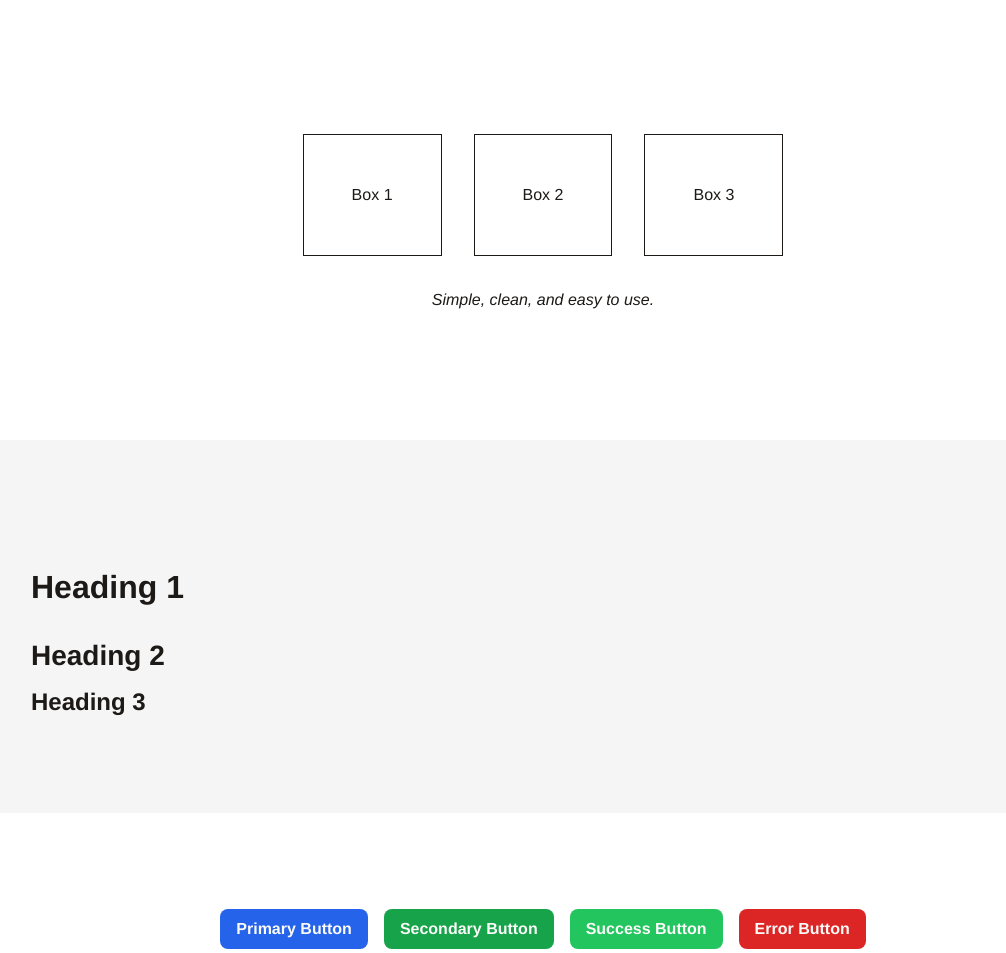
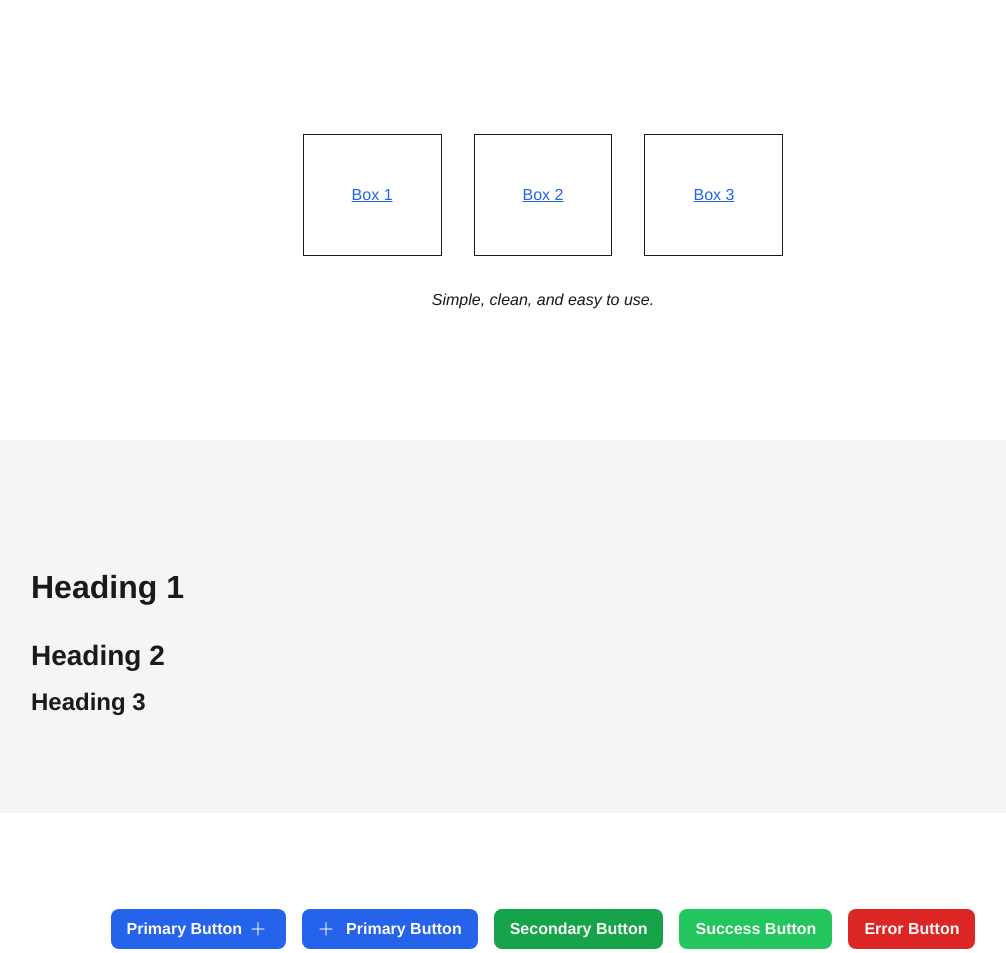
Before and after one commit to bmehder/cheeky-css, a website: page index.html in a window 1280 px wide. Shown: the part 320-1273 px from the top of the page, without its empty margins (97-1103 px from the left). Drawn offline with Linux system fonts and the light colour scheme.

Commit message:
subtle changes

```diff
--- a/components.css
+++ b/components.css
@@ -10,14 +10,14 @@ header {
 }
 
 .card {
+  --shadow-card: var(--shadow-small);
+
   max-width: var(--xs);
   background-color: var(--bg-primary);
   border: var(--border-width-thin) var(--border-style-solid) var(--border-color-default);
   border-radius: var(--border-radius-large);
   box-shadow: var(--shadow-card);
   overflow: hidden;
-  display: flex;
-  flex-direction: column;
 
   .card-header,
   .card-body,
@@ -34,7 +34,6 @@ header {
 
   .card-footer {
     border-top: var(--border-width-thin) var(--border-style-solid) var(--border-color-default);
-    background-color: var(--bg-alt);
   }
 }
 
--- a/index.html
+++ b/index.html
@@ -48,9 +48,9 @@
         <div class="inner">
           <div class="content">
             <div class="flex flex-wrap justify-content-center gap-2">
-              <div class="p-3 border">Box 1</div>
-              <div class="p-3 border">Box 2</div>
-              <div class="p-3 border">Box 3</div>
+              <div class="p-3 border"><a href="/">Box 1</a></div>
+              <div class="p-3 border"><a href="/">Box 2</a></div>
+              <div class="p-3 border"><a href="/">Box 3</a></div>
             </div>
           </div>
           <p class="margin-inline-auto padding-block-2 italic">Simple, clean, and easy to use.</p>
@@ -74,7 +74,22 @@
       <div class="outer">
         <div class="inner">
           <div class="content flex flex-wrap justify-content-center gap-1">
-            <a class="btn btn-primary">Primary Button</a>
+            <a class="btn btn-primary">
+              Primary Button
+              <svg xmlns="http://www.w3.org/2000/svg" width="16" height="16" fill="currentColor" viewBox="0 0 16 16"
+                style="vertical-align: middle; margin-right: 0.25rem;">
+                <path
+                  d="M8 1a.5.5 0 0 1 .5.5V7.5H14a.5.5 0 0 1 0 1H8.5V14a.5.5 0 0 1-1 0V8.5H2a.5.5 0 0 1 0-1h5.5V1.5A.5.5 0 0 1 8 1z" />
+              </svg>
+            </a>
+            <a class="btn btn-primary">
+              <svg xmlns="http://www.w3.org/2000/svg" width="16" height="16" fill="currentColor" viewBox="0 0 16 16"
+              style="vertical-align: middle; margin-right: 0.25rem;">
+              <path
+              d="M8 1a.5.5 0 0 1 .5.5V7.5H14a.5.5 0 0 1 0 1H8.5V14a.5.5 0 0 1-1 0V8.5H2a.5.5 0 0 1 0-1h5.5V1.5A.5.5 0 0 1 8 1z" />
+            </svg>
+            Primary Button
+          </a>
             <a class="btn btn-secondary">Secondary Button</a>
             <a class="btn btn-success">Success Button</a>
             <a class="btn btn-error">Error Button</a>
--- a/reboot.css
+++ b/reboot.css
@@ -3,11 +3,6 @@
 *::before,
 *::after {
   box-sizing: border-box;
-}
-
-:root {
-  /* Opt-in UA theming while staying agnostic about actual colors */
-  /* color-scheme: light dark; */
 }
 
 /* * {
--- a/theme.css
+++ b/theme.css
@@ -43,9 +43,6 @@
 
   /* Shadows */
   --shadow-small: 0 1px 3px rgba(0, 0, 0, 0.1);
-
-  /* Semantic Shadow Aliases */
-  --shadow-card: var(--shadow-small);
 }
 
 /* Color utilities */
@@ -65,12 +62,12 @@
   color: var(--text-primary);
 }
 
+.text-inverse {
+  color: var(--text-inverse);
+}
+
 .text-link {
   color: var(--text-link);
-}
-
-.text-inverse {
-  color: var(--text-inverse);
 }
 
 .text-muted {
@@ -101,7 +98,7 @@ body {
   line-height: var(--line-height-base);
 }
 
-h1, h2, h3, h4, h5, h6 {
+h1, h2, h3, h4 {
   margin-block-start: 0;
   margin-block-end: var(--size-0-5);
   color: var(--text-primary);
@@ -116,17 +113,18 @@ h4 { font-size: var(--font-size-h4); }
 
 a {
   color: var(--text-link);
+
+  &:where(:hover:not(.btn), :focus:not(.btn)) {
     text-decoration: none;
-  cursor: pointer;
   }
-
-a:hover:not(.btn),
-a:focus:not(.btn) {
-  text-decoration: underline;
 }
 
 .btn {
-  display: inline-block;
+  display: flex;
+  flex-wrap: wrap;
+  justify-content: center;
+  align-items: center;
+  gap: var(--size-0-5);
   padding-block: var(--size-0-5);
   padding-inline: var(--size);
   background-color: var(--accent);
@@ -140,44 +138,40 @@ a:focus:not(.btn) {
   user-select: none;
   transition: background-color 0.1s ease;
   cursor: pointer;
+
+  &.btn-primary {
+    background-color: var(--accent);
+    color: var(--text-inverse);
+
+    &:where(:hover, :focus) {
+      background-color: color-mix(in srgb, var(--accent) 80%, black);
+    }
   }
 
-.btn-primary {
-  background-color: var(--accent);
+  &.btn-secondary {
+    background-color: var(--accent-alt);
     color: var(--text-inverse);
+
+    &:where(:hover, :focus) {
+      background-color: color-mix(in srgb, var(--accent-alt) 80%, black);
+    }
   }
 
-.btn-primary:hover,
-.btn-primary:focus {
-  background-color: color-mix(in srgb, var(--accent) 80%, black);
+  &.btn-success {
+    background-color: var(--success);
+    color: var(--text-inverse);
+
+    &:where(:hover, :focus) {
+      background-color: color-mix(in srgb, var(--success) 80%, black);
+    }
   }
 
-.btn-secondary {
-  background-color: var(--accent-alt);
-  color: var(--text-inverse);
-}
-
-.btn-secondary:hover,
-.btn-secondary:focus {
-  background-color: color-mix(in srgb, var(--accent-alt) 80%, black);
-}
-
-.btn-success {
-  background-color: var(--success);
-  color: var(--text-inverse);
-}
-
-.btn-success:hover,
-.btn-success:focus {
-  background-color: color-mix(in srgb, var(--success) 80%, black);
-}
-
-.btn-error {
+  &.btn-error {
     background-color: var(--error);
     color: var(--text-inverse);
-}
 
-.btn-error:hover,
-.btn-error:focus {
+    &:where(:hover, :focus) {
       background-color: color-mix(in srgb, var(--error) 80%, black);
     }
+  }
+}
```
Lines whose indentation alone changed are shown as unchanged.
